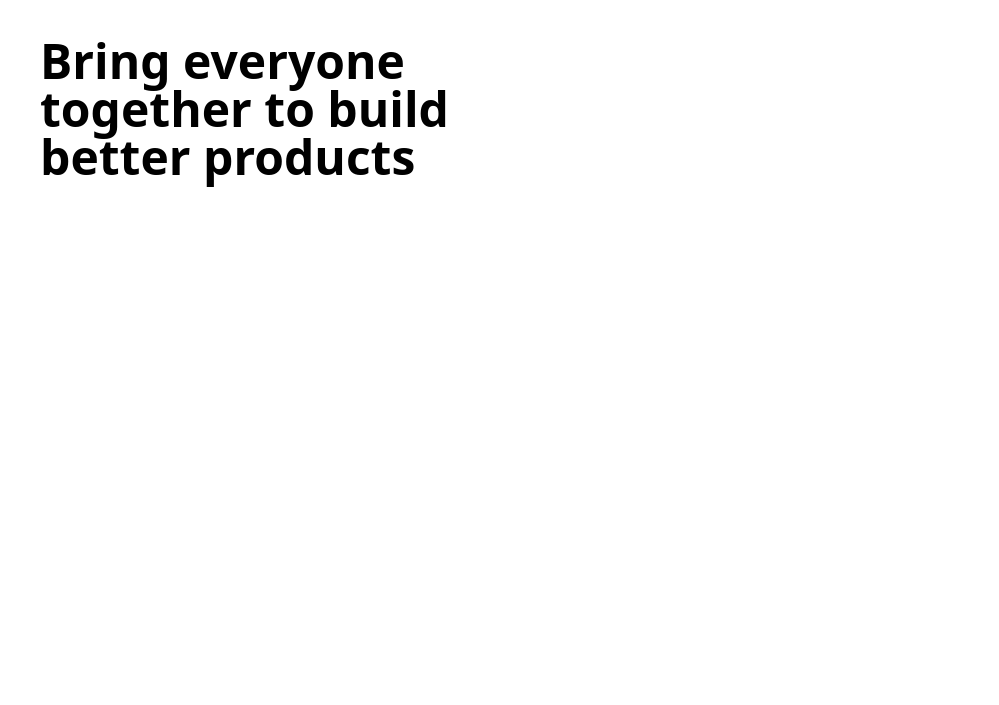
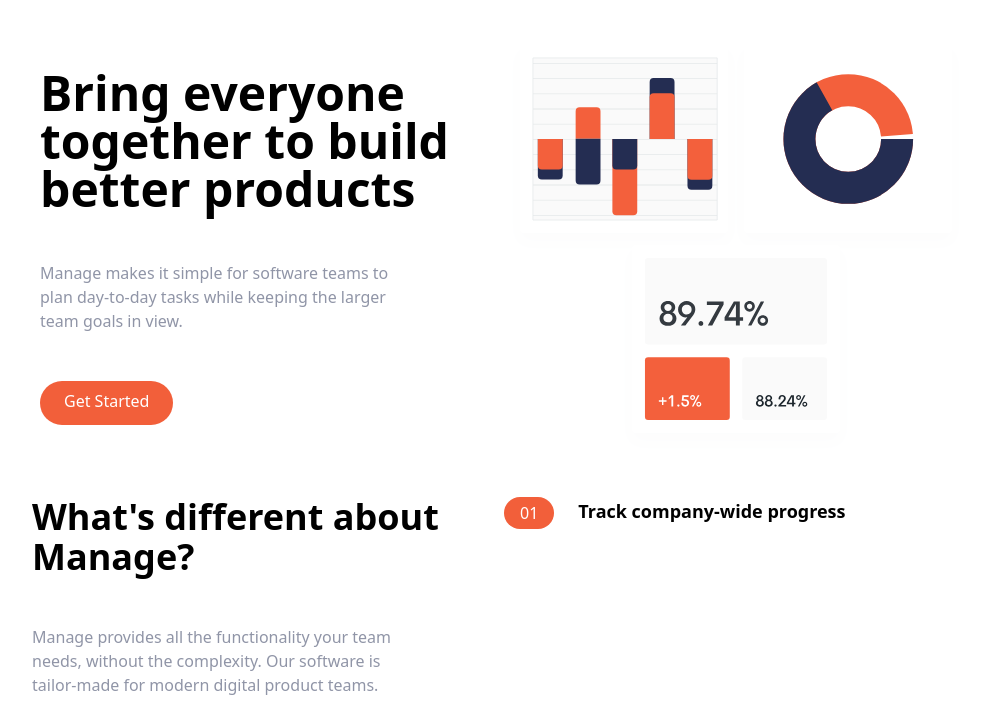
Before and after one commit to johnkeychishugi/tailwindcss-media, a website: page index.html in a window 1280 px wide. Shown: the part 95-800 px from the top of the page, without its empty margins (136-1135 px from the left). Drawn offline with Linux system fonts and the light colour scheme.

Commit message:
ft-menu-and-feature-section

```diff
--- a/index.html
+++ b/index.html
@@ -14,25 +14,62 @@
             <div class="pt-2">
                 <img src="img/logo.svg" alt="">
             </div>
-            <div class="hidden md:flex space-x-6">
+            <div class="hidden space-x-6 md:flex">
                 <a href="#" class="hover:text-darkGrayishBlue">Princing</a>
                 <a href="#" class="hover:text-darkGrayishBlue">Product</a>
                 <a href="#" class="hover:text-darkGrayishBlue">About Us</a>
                 <a href="#" class="hover:text-darkGrayishBlue">Careers</a>
                 <a href="#" class="hover:text-darkGrayishBlue">Community</a>
             </div>
-            <a href="" class="hidden md:block p-3 px-6 pt-2 text-white bg-brightRed rounded-full baseline hover:bg-brightRedLight">Get Started</a>
+            <a href="" class="hidden p-3 px-6 pt-2 text-white bg-brightRed rounded-full baseline hover:bg-brightRedLight md:block">Get Started</a>
         </div>
     </nav>
 
     <!-- Hero Section -->
     <section id="hero">
-        <div class="container flex flex-col-reverse md:flex-row items-center px-6 mx-auto mt-10 space-y-0 md:space-y-0">
+        <div class="container flex flex-col-reverse items-center px-6 mx-auto mt-10 space-y-0 md:space-y-0 md:flex-row ">
             <div class="flex flex-col md-32 space-y-12 md:w-1/2">
                 <h1 class="max-w-md text-4xl font-bold text-center md:text-5xl md:text-left">Bring everyone together to build better products</h1>
-
+                <p class="max-w-sm text-center text-darkGrayishBlue md:text-left">
+                    Manage makes it simple for software teams to plan day-to-day tasks while keeping the larger team goals in view.
+                </p>
+                <div class="flex justify-center md:justify-start">
+                     <a href="" class="p-3 px-6 pt-2 text-white bg-brightRed rounded-full baseline hover:bg-brightRedLight">Get Started</a>
+                </div>
             </div>
-            <div></div>
+            <div class="md:w-1/2">
+                <img src="img/illustration-intro.svg" alt="">
+            </div>
+        </div>
+    </section>
+    <!-- Feature Section -->
+    <section id="feature">
+        <div class="container flex flex-col px-4 mx-auto mt-10 space-y-12 md:space-y-0 md:flex-row">
+            <div class="flex flex-col space-y-12 md:w-1/2">
+                <h2 class="max-w-md text-4xl font-bold text-center md:text-left">
+                    What's different about Manage?
+                </h2>
+                <p class="max-w-sm text-center text-darkGrayishBlue md:text-left">
+                    Manage provides all the functionality your team needs, without the
+                    complexity. Our software is tailor-made for modern digital product
+                    teams.
+                </p>
+            </div>
+             <div class="flex flex-col space-y-8 md:w-1/2">
+                <div class="flex flex-col space-y-3 md:space-y-0 md:space-x-6 md:flex-row">
+                    <div class="rounded-full bg-brightRedSupLight md:bg-transparent">
+                        <div class="flex items-center space-x-2">
+                            <div class="px-4 py-2 text-white rounded-full md:py-1 bg-brightRed">
+                                01
+                            </div>
+                            <h3 class="text-base font-bold md:mb-4 md:hidden">Track company-wide progress</h3>
+                        </div>
+                    </div>
+                    <div>
+                       <h3 class="hidden md-4 text-lg font-bold md:block">Track company-wide progress</h3>
+                    </div>
+                </div>
+             </div>
         </div>
     </section>
 </body>
```
Also changed, not shown: css/main.css.
